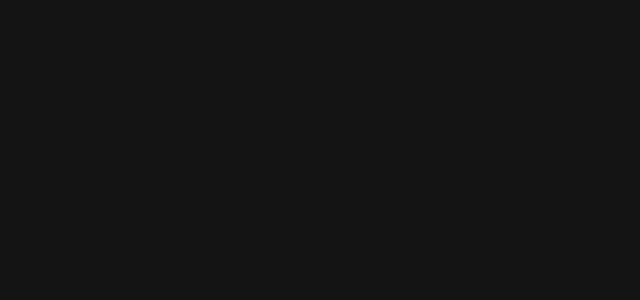
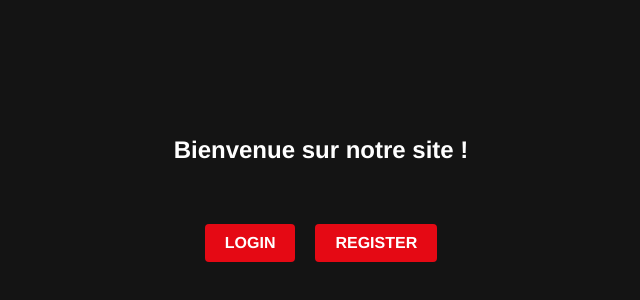
Before and after one commit to Andrea-DeClercq/cineapp, a React (Create React App) app: page / in a window 1280 px wide. Shown: the part 206-506 px from the top of the page, without its empty margins (319-959 px from the left). Built offline with nearby package versions, Linux system fonts and the light colour scheme.

Commit message:
Split code moviepage, fix homepage style

```diff
--- /dev/null
+++ b/src/hooks/useMovies.ts
@@ -0,0 +1,25 @@
+import { useEffect, useState } from "react";
+import { fetchMovies } from "../services/apiService";
+
+const useMovies = () => {
+    const [movies, setMovies] = useState<any[]>([]);
+    const [user, setUser] = useState<any>(null);
+
+    useEffect(() => {
+        const getMovies = async () => {
+            const movieData = await fetchMovies();
+            setMovies(movieData);
+        };
+
+        const loggedInUser = localStorage.getItem("userLoggedIn");
+        if (loggedInUser) {
+            setUser(JSON.parse(loggedInUser));
+        }
+
+        getMovies();
+    }, []);
+
+    return { movies, user };
+};
+
+export default useMovies;
--- a/src/pages/HomePage.tsx
+++ b/src/pages/HomePage.tsx
@@ -3,14 +3,14 @@
 import '../styles/HomePage.css';
 
 const HomePage: React.FC = () => {
-
     const videoOptions = {
         height: '100%',
         width: '100%',
         playerVars: {
             autoplay: 1,
+            mute: 1, // Mute pour qu'il soit sans son
             loop: 1,
-            playlist: 's3ZLUh0N9zs'
+            playlist: 's3ZLUh0N9zs' // Ajoutez l'ID de la vidéo pour le loop
         }
     };
 
@@ -20,14 +20,10 @@
                 <YouTube videoId="s3ZLUh0N9zs" opts={videoOptions} className="background-video" />
             </div>
             <div className="overlay">
-          <h1>Bienvenue sur CineAPP</h1>
+                <h1>Bienvenue sur notre site !</h1>
                 <div className="button-container">
-            <a href="/login">
-                <button>Login</button>
-            </a>
-            <a href="/register">
-                <button>Register</button>
-            </a>
+                    <a href="/login" className="login-button">Login</a>
+                    <a href="/register" className="register-button">Register</a>
                 </div>
             </div>
         </div>
--- a/src/pages/MoviesPage.tsx
+++ b/src/pages/MoviesPage.tsx
@@ -1,5 +1,5 @@
-import React, { useState, useEffect } from "react";
-import axios from "axios";
+import React from "react";
+import useMovies from "../hooks/useMovies";
 import "../styles/MoviesPage.css";
 
 interface Movie {
@@ -9,27 +9,7 @@
 }
 
 const MoviesPage: React.FC = () => {
-    const [user, setUser] = useState<any>(null);
-    const [movies, setMovies] = useState<any>([]);
-
-
-    useEffect(() => {
-        const loggedInUser = localStorage.getItem('userLoggedIn');
-        if (loggedInUser) {
-            setUser(JSON.parse(loggedInUser));
-            const fetchMovies = async () => {
-                try {
-                    const apiKey = '580c5e12f078a8a9ea2d0ce91a57846e';
-                    const response = await axios.get(`https://api.themoviedb.org/3/movie/popular?api_key=${apiKey}&language=fr-FR&page=1`);
-                    setMovies(response.data.results);
-                } catch (error) {
-                    console.error("Erreur lors de la récupération des films:", error);
-                }
-            };
-
-            fetchMovies();
-        }
-    }, []);
+    const {user, movies} = useMovies()
 
     return (
         <div className="movies-container">
--- /dev/null
+++ b/src/services/apiService.ts
@@ -0,0 +1,10 @@
+import axios from "axios";
+
+
+const API_KEY = process.env.REACT_APP_TMDB_API_KEY
+const API_URL = `https://api.themoviedb.org/3/movie/popular?api_key=${API_KEY}&language=fr-FR&page=1`;
+
+export const fetchMovies = async () => {
+    const response = await axios.get(API_URL);
+    return response.data.results;
+};
--- a/src/styles/HomePage.css
+++ b/src/styles/HomePage.css
@@ -1,56 +1,66 @@
-html, body {
-    margin: 0;
-    padding: 0;
-    height: 100%;
-  }
+/* HomePage.css */
 
 .home-container {
   position: relative;
-    height: 100vh; /* Prendre toute la hauteur de la fenêtre */
-    overflow: hidden;
+  overflow: hidden; /* Empêche le débordement */
+  height: 100vh; /* Prend toute la hauteur de la fenêtre */
+  width: 100vw; /* Prend toute la largeur de la fenêtre */
 }
 
 .video-background {
-    position: absolute;
-    top: 0;
-    left: 0;
-    width: 100%;
-    height: 100%;
-    z-index: -1;
+  position: absolute; /* Positionne la vidéo en fond */
+  top: 0; /* Aligne en haut */
+  left: 0; /* Aligne à gauche */
+  width: 100%; /* Prend toute la largeur */
+  height: 100%; /* Prend toute la hauteur */
+  z-index: 0; /* Met la vidéo derrière le contenu */
+  pointer-events: none; /* Évite les interactions avec la vidéo */
 }
 
 .background-video {
-    position: absolute;
-    top: 50%;
-    left: 50%;
-    width: 100%; /* 100% de la largeur de la fenêtre */
-    height: 100%; /* 100% de la hauteur de la fenêtre */
-    transform: translate(-50%, -50%); /* Centrer la vidéo */
-    pointer-events: none; /* Empêche l'interaction avec la vidéo */
+  position: absolute; /* Assure que la vidéo est en position absolue */
+  top: 0;
+  left: 0;
+  width: 100%; /* S'assure que la vidéo occupe toute la largeur */
+  height: 100%; /* S'assure que la vidéo occupe toute la hauteur */
+  object-fit: cover; /* Adapte la vidéo à l'écran */
 }
 
 .overlay {
-    position: absolute;
-    top: 0;
-    left: 0;
-    right: 0;
-    bottom: 0;
-    display: flex;
+  position: relative; /* Permet au texte d'apparaître par-dessus la vidéo */
+  z-index: 1; /* Met le texte devant la vidéo */
+  display: flex; /* Utilisation de flexbox pour centrer le contenu */
   flex-direction: column;
   align-items: center;
   justify-content: center;
-    color: white;
-    z-index: 1; /* Positionne le texte au-dessus de la vidéo */
-    text-align: center;
+  height: 100%; /* Prend toute la hauteur */
+  color: white; /* Couleur du texte */
+  text-align: center; /* Centre le texte */
 }
 
 .button-container {
-    margin-top: 20px;
+  margin-top: 20px; /* Marge entre le texte et les boutons */
 }
 
-  button {
-    margin: 10px;
+/* Style pour les boutons type Netflix */
+.login-button,
+.register-button {
+  display: inline-block;
+  background-color: #e50914;
+  color: white;
+  font-size: 16px;
+  font-weight: bold;
+  text-transform: uppercase;
   padding: 10px 20px;
-    font-size: 16px;
+  border: none;
+  border-radius: 4px;
   cursor: pointer;
+  transition: background-color 0.3s ease;
+  text-decoration: none; /* Retire le soulignement */
+  margin: 10px; /* Ajoute de la marge entre les boutons */
 }
+
+.login-button:hover,
+.register-button:hover {
+  background-color: #b20710; /* Rouge assombri pour l'effet de survol */
+}
```
Also changed, not shown: src/services/Api.tsx (deleted, +0 -12 lines), 1 other file (tests, documents, lock files or other folders). Lines whose indentation alone changed are shown as unchanged.
